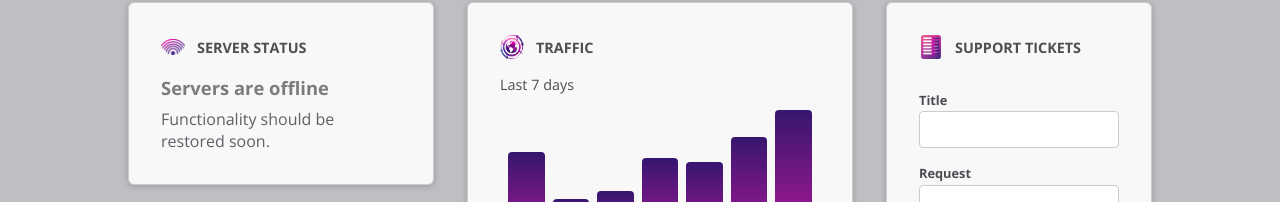
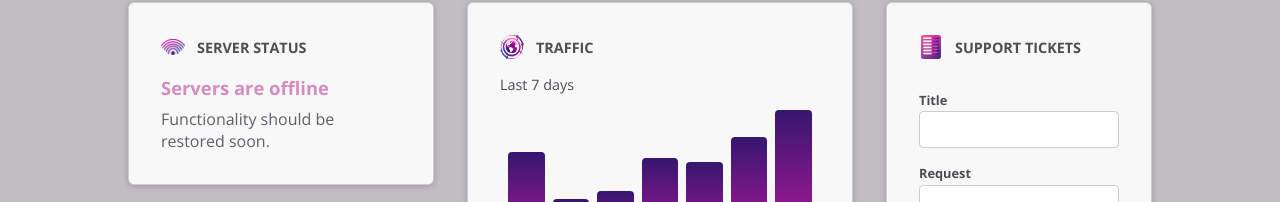
Before and after one commit to Sameerbhor17/Angular-Demo-App, an Angular app: page / in a window 1280 px wide. Shown: the part 182-384 px from the top of the page. Built offline with nearby package versions, Linux system fonts and the light colour scheme.

Commit message:
Angular (Learning Curve) - Introducing the Component Lifecycle: ngOnInit and Implementing Lifecycle Interfaces

```diff
--- a/src/app/dashboard/server-status/server-status.component.css
+++ b/src/app/dashboard/server-status/server-status.component.css
@@ -1,24 +1,24 @@
-:host {
+.status {
   display: block;
   width: 15rem;
 }
 
-:host p:first-of-type {
+.status p:first-of-type {
   font-weight: bold;
   animation: pulse 2s infinite;
   margin: 0 0 0.5rem 0;
   font-size: 1.15rem;
 }
 
-:host-online p:first-of-type {
+.status-online p:first-of-type {
   color: #6a3cb0;
 }
 
-:host-offline p:first-of-type {
+.status-offline p:first-of-type {
   color: #b22084;
 }
 
-:host-unknown p:first-of-type {
+.status-unknown p:first-of-type {
   color: grey;
 }
 
--- a/src/app/dashboard/server-status/server-status.component.ts
+++ b/src/app/dashboard/server-status/server-status.component.ts
@@ -1,4 +1,4 @@
-import { Component } from '@angular/core';
+import { Component, OnInit } from '@angular/core';
 
 @Component({
   selector: 'app-server-status',
@@ -7,10 +7,12 @@ import { Component } from '@angular/core';
   templateUrl: './server-status.component.html',
   styleUrl: './server-status.component.css',
 })
-export class ServerStatusComponent {
+export class ServerStatusComponent implements OnInit {
   currentStatus: 'online' | 'offline' | 'unknown' = 'offline';
 
-  constructor() {
+  constructor() {}
+
+  ngOnInit() {
     setInterval(() => {
       const rnd = Math.random(); // 0 - 0.999999999
       if (rnd < 0.5) {
```
